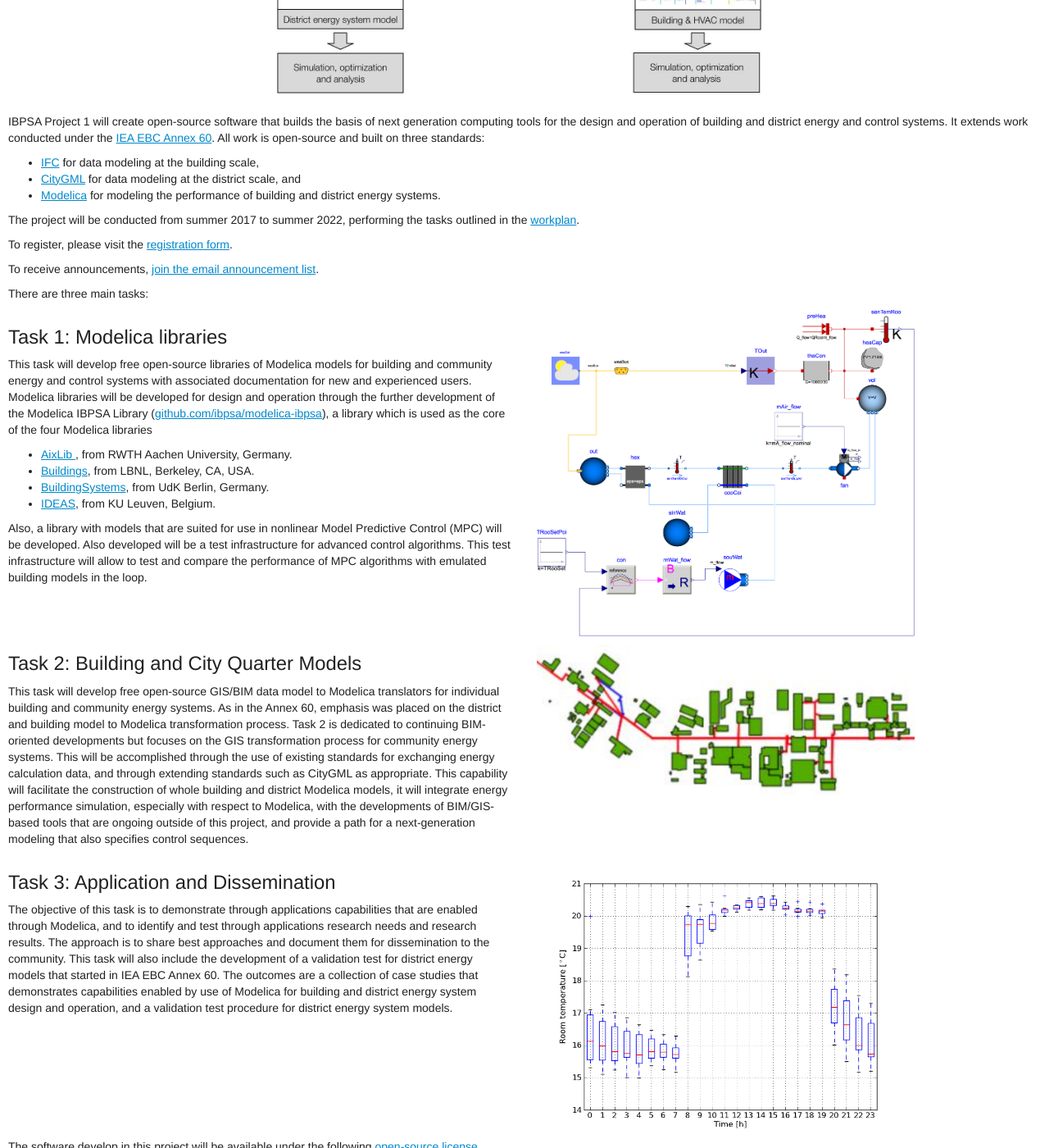
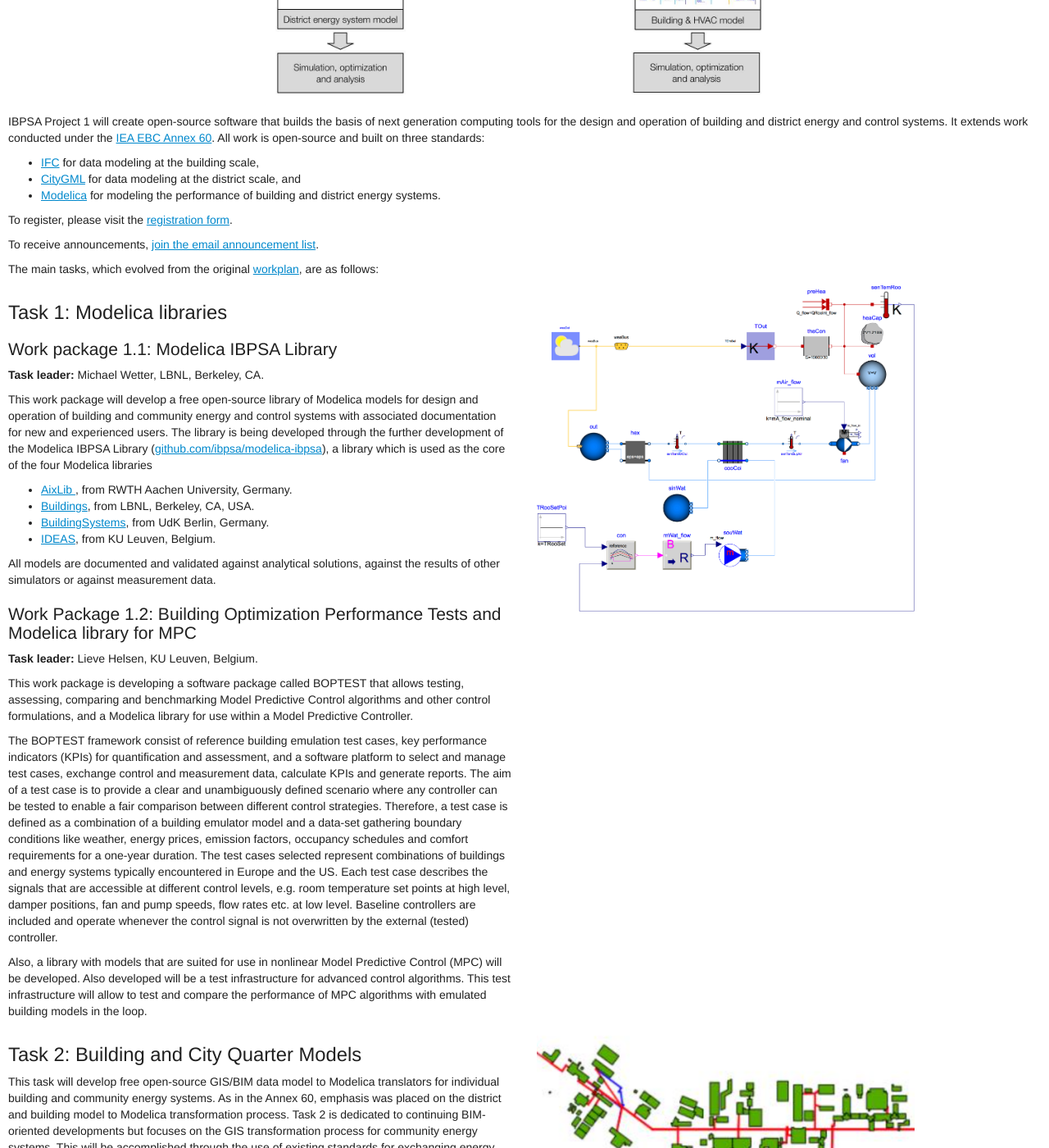
Before and after one commit to ibpsa/project1, a Jekyll site: the page built from index.md, in a window 1280 px wide and 1400 px high, scrolled down 475 px. Shown: the whole window at 82% size. Built offline with Jekyll 4.4.1, drawn with Linux system fonts in a browser that asks for light colours; nearby versions of some CDN libraries; some of the changed text lies outside the part shown.

Commit message:
Updated Task 1

```diff
--- a/index.md
+++ b/index.md
@@ -25,24 +25,26 @@ All work is open-source and built on three standards:
  - [CityGML](http://www.citygml.org/) for data modeling at the district scale, and
  - [Modelica](http://www.modelica.org) for modeling the performance of building and district energy systems.
 
-The project will be conducted from summer 2017 to summer 2022,
-performing the tasks outlined in the
-[workplan]({{ site.url }}/downloads/ibpsa_project1_workplan.pdf).
-
 To register, please visit the [registration form](https://docs.google.com/a/lbl.gov/forms/d/1tyu3Qb3ydPseACxBgtL_UTKIdQS75eKr4zX89v7T0EM/viewform).
 
 To receive announcements, [join the email announcement list](https://groups.google.com/forum/#!forum/ibpsa-project-1-announcements/join).
 
-There are three main tasks:
+The main tasks, which evolved from the original
+[workplan]({{ site.url }}/downloads/ibpsa_project1_workplan.pdf), are as follows:
 
 <div class="row">
       <div class="col-md-6">
       <h2>Task 1: Modelica libraries</h2>
+<h3>Work package 1.1: Modelica IBPSA Library</h3>
 <p>
-This task will develop free open-source
-libraries of Modelica models for building and community energy and control
+<b>Task leader:</b> Michael Wetter, LBNL, Berkeley, CA.
+</p>
+<p>
+This work package will develop a free open-source
+library of Modelica models for design and operation of
+building and community energy and control
 systems with associated documentation for new and experienced users.
-Modelica libraries will be developed for design and operation through
+The library is being developed through
 the further development of the Modelica IBPSA Library
 (<a href="https://github.com/ibpsa/modelica-ibpsa">github.com/ibpsa/modelica-ibpsa</a>),
 a library which is used as the core of the four Modelica libraries
@@ -65,6 +67,35 @@ a library which is used as the core of the four Modelica libraries
  from KU Leuven, Belgium.
  </li>
  </ul>
+<p>
+All models are documented and validated against analytical solutions, against
+the results of other simulators or against measurement data.
+</p>
+<h3>Work Package 1.2: Building Optimization Performance Tests and Modelica library for MPC</h3>
+<p>
+<b>Task leader:</b> Lieve Helsen, KU Leuven, Belgium.
+</p>
+<p>
+This work package is developing
+a software package called BOPTEST that allows testing, assessing, comparing and benchmarking
+Model Predictive Control algorithms and other control formulations, and
+a Modelica library for use within a Model Predictive Controller.
+</p>
+<p>
+The BOPTEST framework consist of reference building emulation test cases, key performance indicators
+(KPIs) for quantification and assessment, and a software platform to select and manage test cases,
+exchange control and measurement data, calculate KPIs and generate reports. The aim of a test case is
+to provide a clear and unambiguously defined scenario where any controller can be tested to enable a
+fair comparison between different control strategies. Therefore, a test case is defined as a
+combination of a building emulator model and a data-set gathering boundary conditions like weather,
+energy prices, emission factors, occupancy schedules and comfort requirements for a one-year duration.
+The test cases
+selected represent combinations of buildings and energy systems typically encountered in Europe and the
+US. Each test case describes the signals that are accessible at different control levels, e.g. room
+temperature set points at high level, damper positions, fan and pump speeds, flow rates etc. at low level.
+Baseline controllers are included and operate whenever the control signal is not overwritten by the
+external (tested) controller.
+</p>
 <p>
 Also, a library with models that are suited for use in
 nonlinear Model Predictive Control (MPC) will be developed.
@@ -137,3 +168,22 @@ width="75%">
 The software develop in this project will be available under the following
 <a href="license.html">open-source license</a>.
 </p>
+
+<table>
+<tr>
+<td>
+Duration
+</td>
+<td>2017-2022
+</td>
+</tr>
+<tr valign="top">
+<td>
+Operating Agents
+</td>
+<td>
+Michael Wetter, LBNL, Berkeley, CA<br/>
+Christoph van Treeck, RWTH Aachen, Germany
+</td>
+</tr>
+</table>
```
